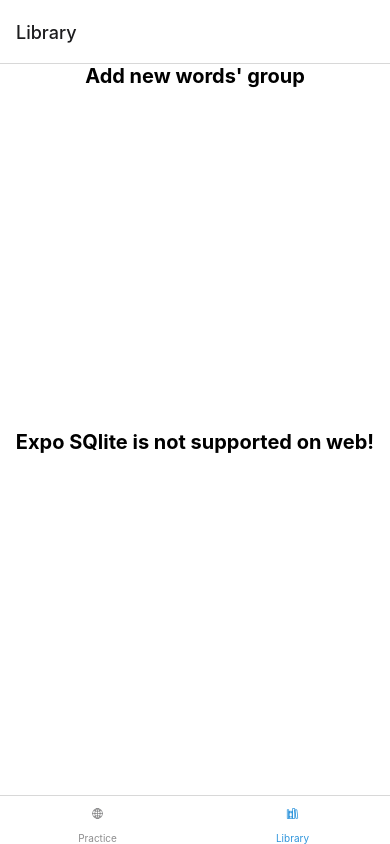
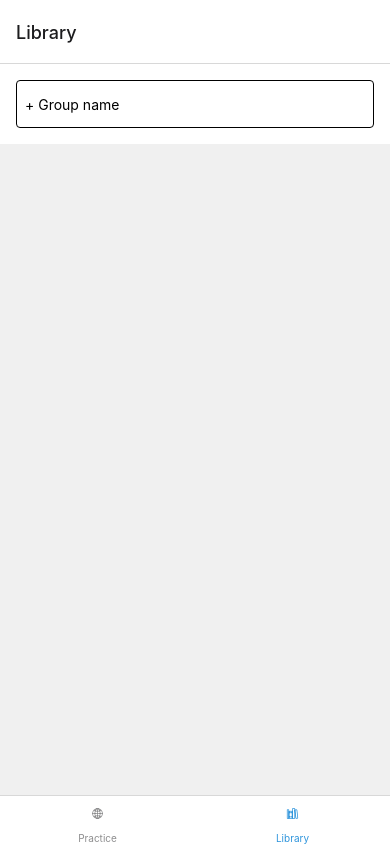
Before and after one commit to gderiyenko/flipper, a React Native app: screen /TabTwo in a window 390 px wide. Built offline with nearby package versions, Linux system fonts and the light colour scheme; what expo-linking would draw is missing.

Commit message:
Library coloring

```diff
--- a/components/Library.tsx
+++ b/components/Library.tsx
@@ -6,6 +6,7 @@ import {
   Text,
   TextInput,
   TouchableOpacity,
+  useColorScheme,
   View,
 } from "react-native";
 import Constants from "expo-constants";
@@ -16,7 +17,7 @@ function openDatabase() {
     return {
       transaction: () => {
         return {
-          executeSql: () => {},
+          executeSql: () => { },
         };
       },
     };
@@ -70,6 +71,8 @@ export default function Library() {
   const [text, setText] = React.useState(null);
   const [forceUpdate, forceUpdateId] = useForceUpdate();
 
+  let colorScheme = useColorScheme();
+
   React.useEffect(() => {
     db.transaction((tx) => {
       tx.executeSql(
@@ -97,19 +100,11 @@ export default function Library() {
   };
 
   return (
-    <View style={styles.container}>
-      <Text style={styles.heading}>Add new words' group</Text>
+    <View style={[
+      styles.container,
+      colorScheme == 'dark' ? { backgroundColor: "black", } : { backgroundColor: "white", }
+    ]}>
 
-      {Platform.OS === "web" ? (
-        <View
-          style={{ flex: 1, justifyContent: "center", alignItems: "center" }}
-        >
-          <Text style={styles.heading}>
-            Expo SQlite is not supported on web!
-          </Text>
-        </View>
-      ) : (
-        <>
       <View style={styles.flexRow}>
         <TextInput
           onChangeText={(text) => setText(text)}
@@ -117,11 +112,17 @@ export default function Library() {
             add(text);
             setText(null);
           }}
-              placeholder="How will you call a new group?"
-              style={styles.input}
+          placeholder="+ Group name"
+          placeholderTextColor={colorScheme == 'dark' ? "white": "black"}
+          style={[
+            styles.input,
+            colorScheme == 'dark'? {borderColor: "white",} : {borderColor: "black",}
+          ]}
           value={text}
         />
       </View>
+
+      {/* List */}
       <ScrollView style={styles.listArea}>
         <Items
           key={`forceupdate-todo-${forceUpdateId}`}
@@ -136,8 +137,8 @@ export default function Library() {
           }
         />
       </ScrollView>
-        </>
-      )}
+      {/* END: List */}
+
     </View>
   );
 }
@@ -149,9 +150,7 @@ function useForceUpdate() {
 
 const styles = StyleSheet.create({
   container: {
-    backgroundColor: "#fff",
     flex: 1,
-    paddingTop: Constants.statusBarHeight,
   },
   heading: {
     fontSize: 20,
@@ -162,7 +161,7 @@ const styles = StyleSheet.create({
     flexDirection: "row",
   },
   input: {
-    borderColor: "#4630eb",
+    borderColor: "white",
     borderRadius: 4,
     borderWidth: 1,
     flex: 1,
```
Lines whose indentation alone changed are shown as unchanged.
